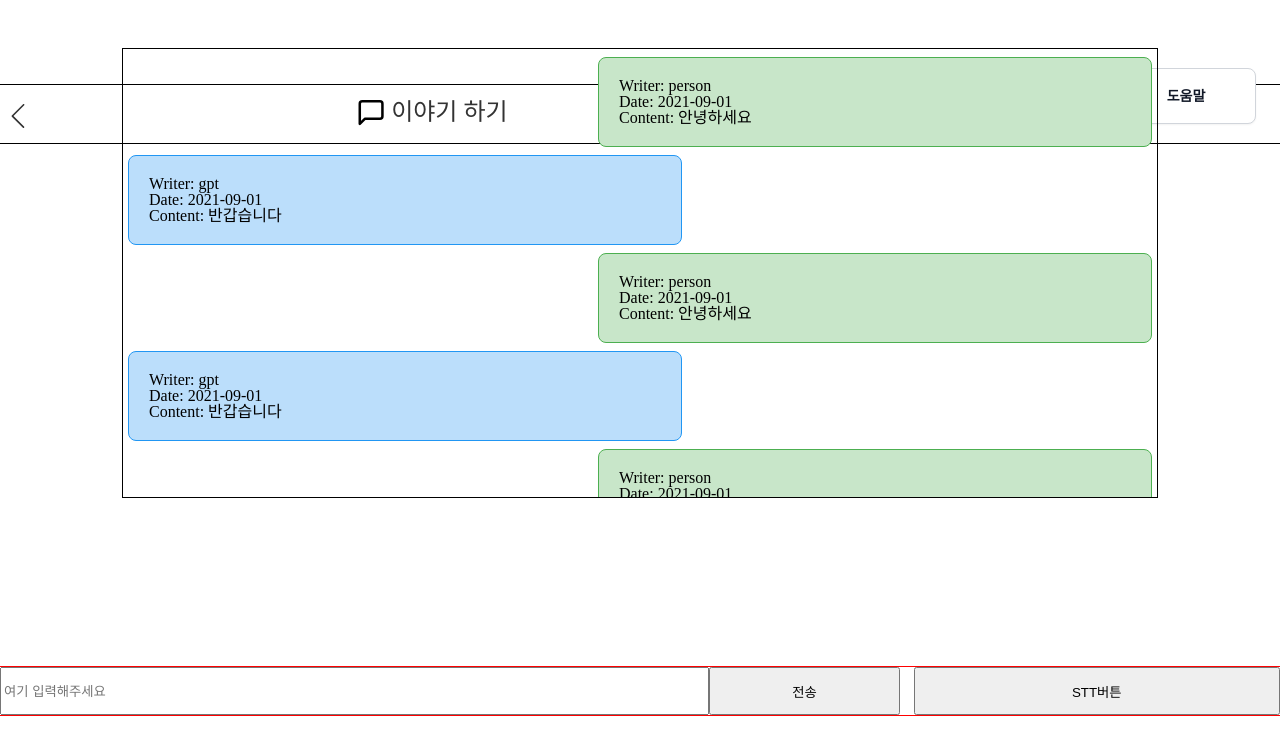
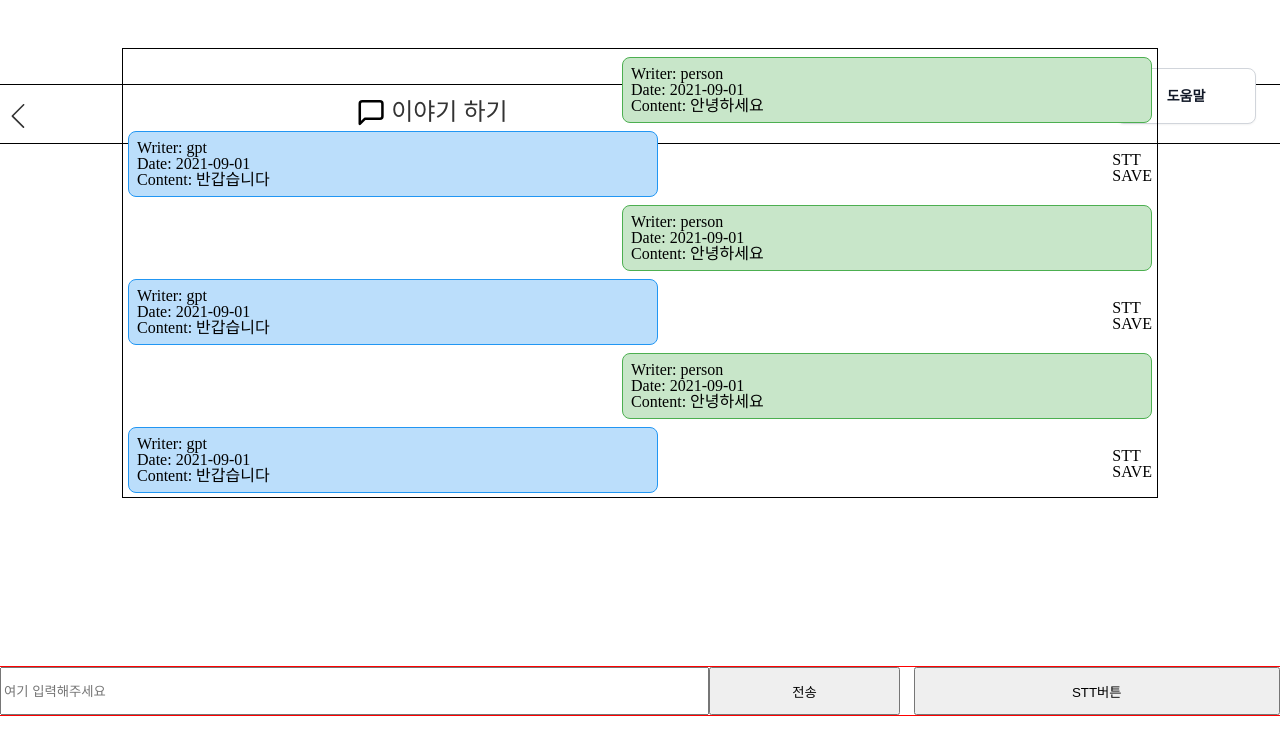
Before and after one commit to CWDll/Mearing, a React (Create React App) app: page /chatbot in a window 1280 px wide. Shown: the top 754 px of the page. Built offline with nearby package versions, Linux system fonts and the light colour scheme.

Commit message:
[Feat] 채팅 전송자가 gpt일 경우 STT, SAVE를 화면에 렌더링한다.

```diff
--- a/src/components/ChatbotMsgBox.tsx
+++ b/src/components/ChatbotMsgBox.tsx
@@ -29,20 +29,38 @@ const ContentBoxWrapper = styled.div<{ writer: "person" | "gpt" | any }>`
   flex-direction: column;
   ${messageBoxStyle}
   width: 50%;
-  height: 100%;
-  padding: 20px;
+  height: auto;
+  padding: 0.5em;
   margin-bottom: 0.5em;
   border-radius: 0.5em;
   padding: auto;
 `;
 
+// 채팅 메세지 라인 컨테이너
+const ContentLineContainer = styled.div`
+  display: flex;
+  flex-direction: row;
+  justify-content: flex-start;
+  align-items: center;
+  width: 100%;
+  // height: 5em;
+`;
+
 const ChatbotMsgBox: React.FC<ChatbotMsgBoxProps> = (props) => {
   return (
-    <ContentBoxWrapper writer={props.writer}>
-      <div>Writer: {props.writer}</div>
-      <div>Date: {props.date}</div>
-      <div>Content: {props.content}</div>
-    </ContentBoxWrapper>
+    <ContentLineContainer>
+      <ContentBoxWrapper writer={props.writer}>
+        <div>Writer: {props.writer}</div>
+        <div>Date: {props.date}</div>
+        <div>Content: {props.content}</div>
+      </ContentBoxWrapper>
+      {props.writer === "gpt" && (
+        <div>
+          <div>STT</div>
+          <div>SAVE</div>
+        </div>
+      )}
+    </ContentLineContainer>
   );
 };
 
```
